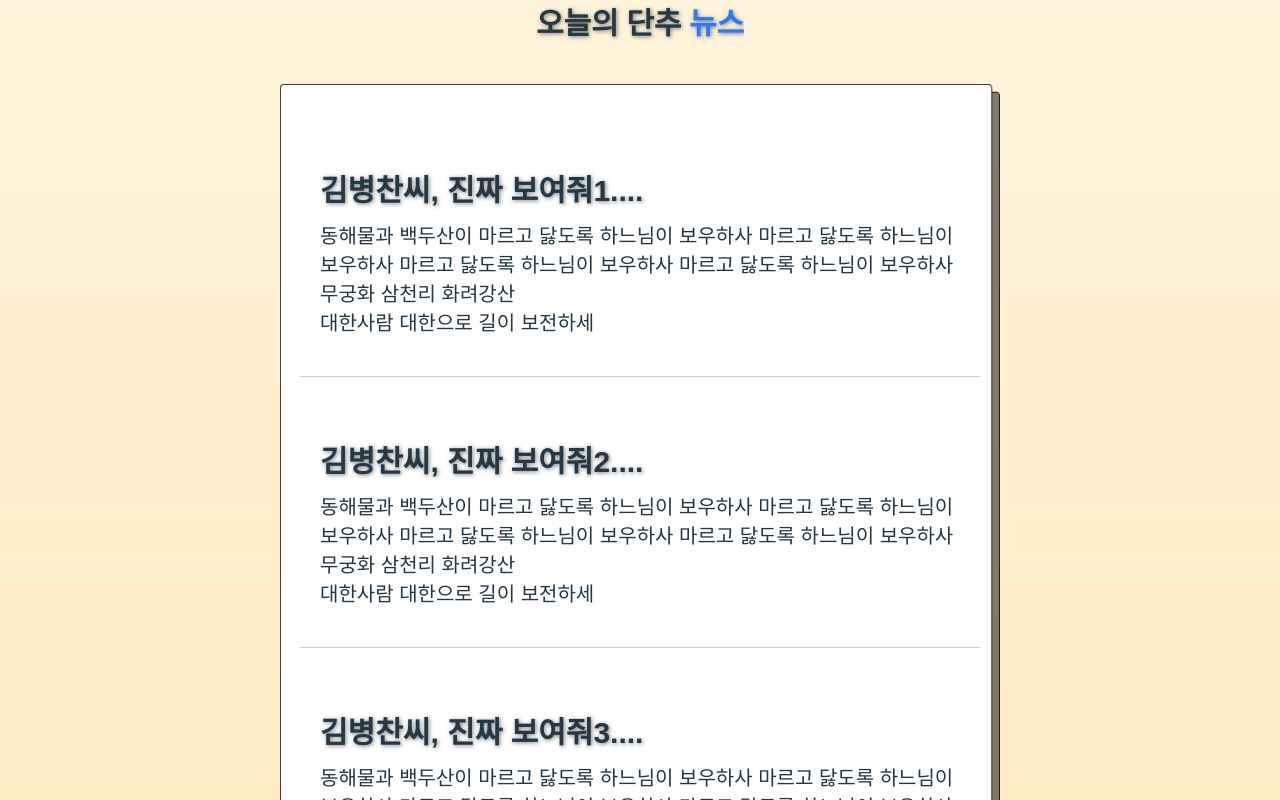
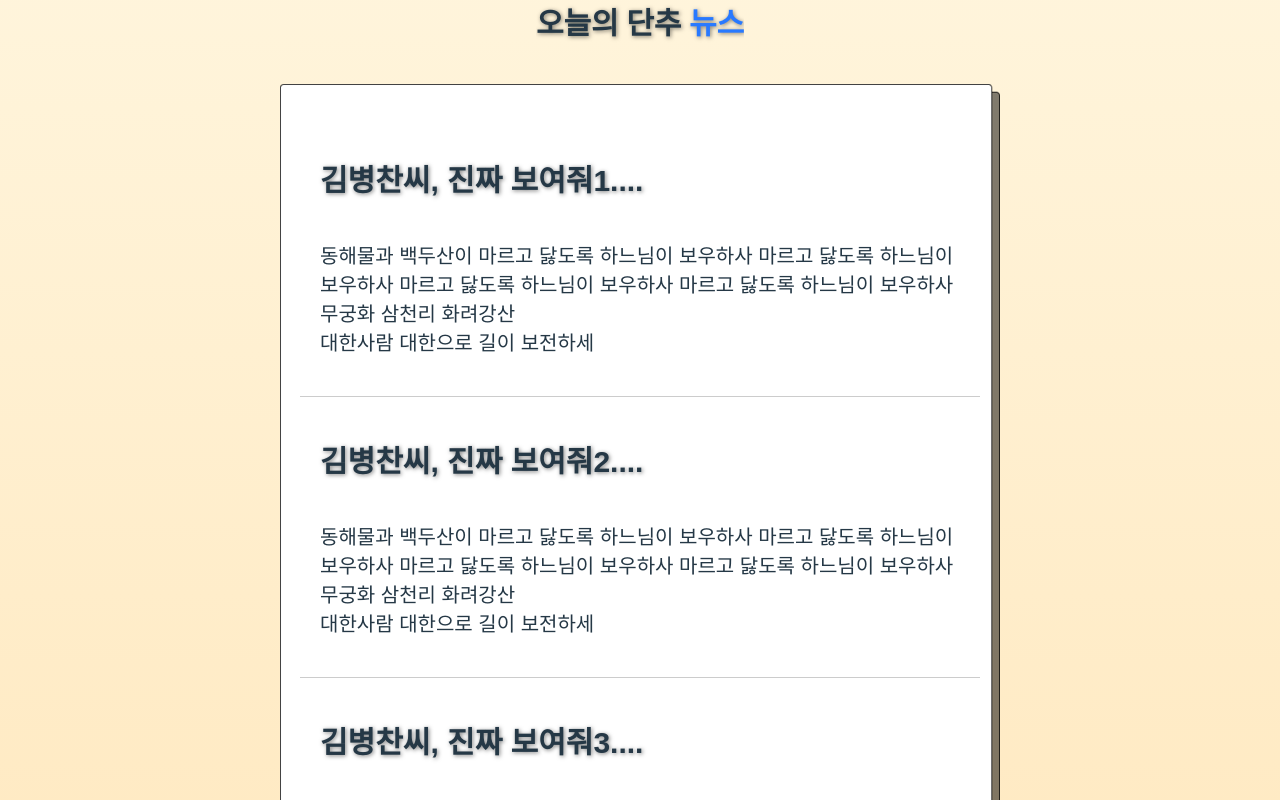
Before and after one commit to team-hca/danchu, a React (Create React App) app in the folder frontend/frontapp/: page /result in a window 1280 px wide. Shown: the part 860-1660 px from the top of the page. Built offline with nearby package versions, Linux system fonts and the light colour scheme.

Commit message:
:lipstick: style: 뉴스 제목, 내용 간격 추가

```diff
--- a/frontend/frontapp/src/components/News/NewsBox.jsx
+++ b/frontend/frontapp/src/components/News/NewsBox.jsx
@@ -67,8 +67,8 @@ const ScrollableContent = styled.div`
 
 const DummyItem = styled.div`
   padding: 20px;
-  margin-bottom: 20px;
-  margin-top: 20px;
+  margin-bottom: 10px;
+  margin-top: 10px;
   border-bottom: 1px solid #ccc;
   display: flex;
   flex-direction: column;
@@ -79,7 +79,7 @@ const DummyItem = styled.div`
 const TitleText = styled.div`
   font-size: 30px;
   font-weight: bold;
-  margin-bottom: 10px;
+  margin-bottom: 40px;
 `;
 
 const ContentText = styled.div`
```
